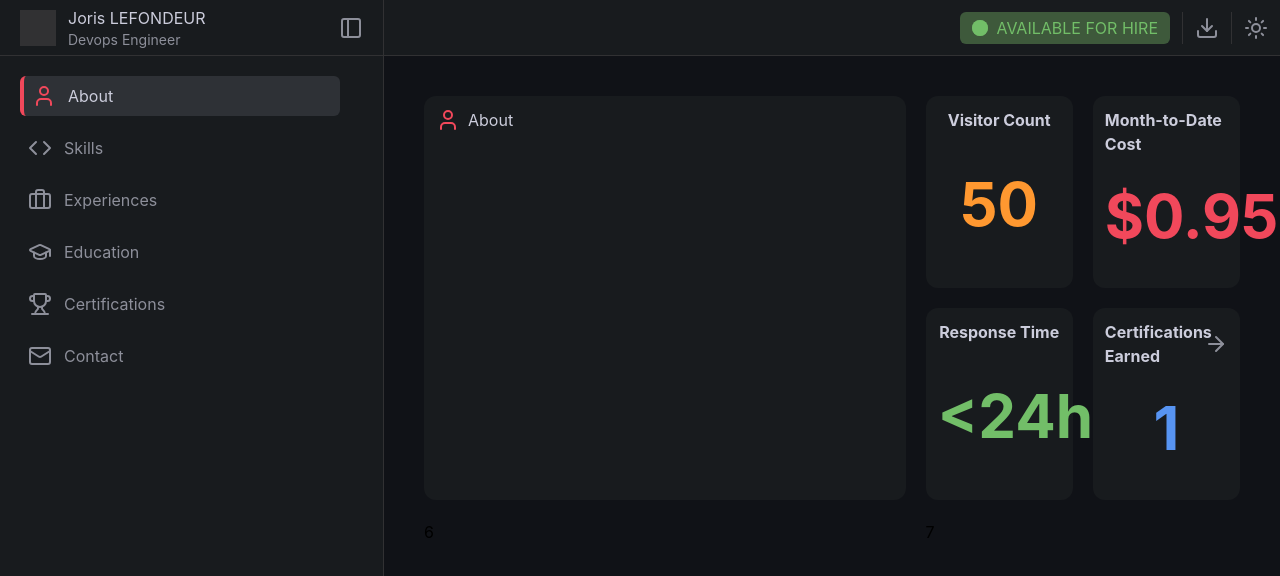
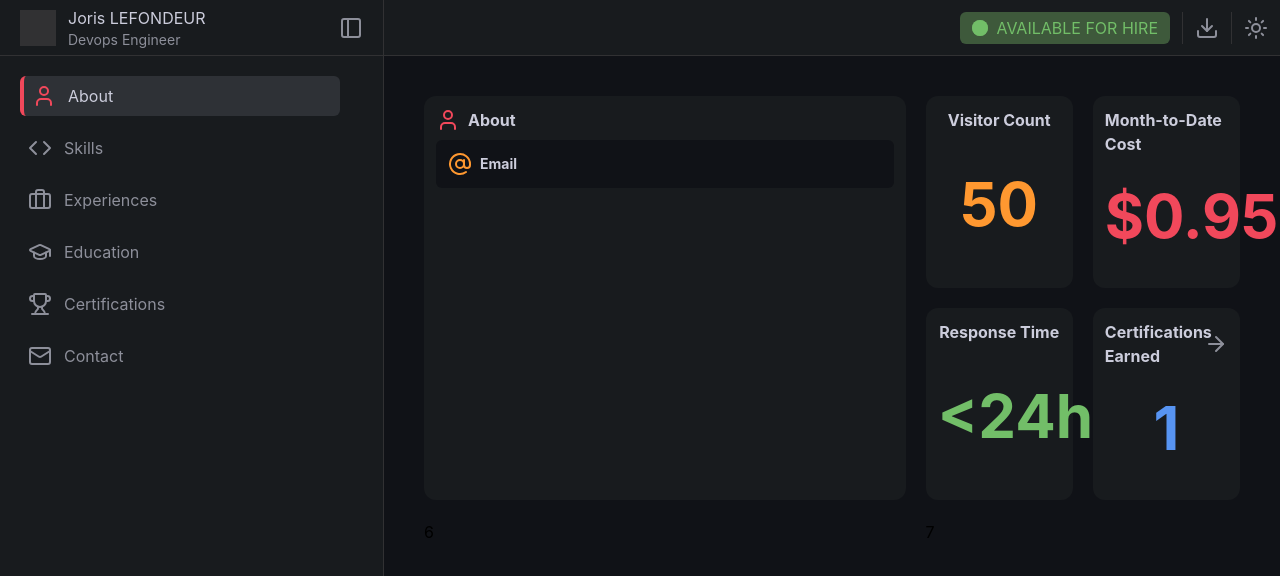
Before and after one commit to jlefonde/portfolio-frontend, a Vue app: page /about in a window 1280 px wide. Shown: the top 576 px of the page. Built offline with nearby package versions, Linux system fonts and the light colour scheme; the HTML template or start-up script is replaced by a standard one.

Commit message:
Added Title to About panel

```diff
--- a/src/components/Stat.vue
+++ b/src/components/Stat.vue
@@ -18,7 +18,7 @@ function redirectTo() {
 </script>
 
 <template>
-  <div class="bg-base-300 flex h-48 w-full flex-col items-center rounded-xl p-3">
+  <div class="bg-base-300 flex w-full flex-col items-center rounded-xl p-3">
     <div class="relative flex w-full items-center justify-center">
       <div class="text-base-50 font-bold">{{ name }}</div>
       <ArrowRight
--- a/src/views/About.vue
+++ b/src/views/About.vue
@@ -2,6 +2,7 @@
 import Stat from "../components/Stat.vue";
 import { routes } from "../router.ts";
 import { useRoute } from "vue-router";
+import { AtSignIcon } from "lucide-vue-next";
 
 const route = useRoute();
 const navRoute = routes.find((r) => r.path == route.path);
@@ -10,15 +11,28 @@ console.log(navRoute);
 
 <template>
   <div class="grid grid-cols-5 grid-rows-8 gap-5">
-    <div class="bg-base-300 col-span-3 row-span-4 flex gap-2 rounded-xl p-3">
-      <component :is="navRoute?.icon" :class="`stroke-${navRoute?.color}`"></component>
-      <div class="text-base-50">{{ route.name }}</div>
+    <div class="bg-base-300 col-span-3 row-span-4 flex flex-col gap-2 rounded-xl p-3">
+      <div class="flex gap-2">
+        <component :is="navRoute?.icon" :class="`stroke-${navRoute?.color}`"></component>
+        <div class="text-base-50 font-bold">{{ route.name }}</div>
+      </div>
+      <div class="bg-base-350 flex flex-col rounded-md p-3">
+        <div class="flex items-center gap-2">
+          <AtSignIcon class="stroke-orange-light" />
+          <div class="text-base-50 text-sm font-bold">Email</div>
+        </div>
+      </div>
     </div>
-    <Stat class="col-start-4 row-span-2" name="Visitor Count" value="50" colorClass="text-orange-light" />
-    <Stat class="col-start-5 row-span-2" name="Month-to-Date Cost" value="$0.95" colorClass="text-red-light" />
-    <Stat class="col-start-4 row-span-2 row-start-3" name="Response Time" value="<24h" colorClass="text-green-light" />
+    <Stat class="col-start-4 row-span-2 h-48" name="Visitor Count" value="50" colorClass="text-orange-light" />
+    <Stat class="col-start-5 row-span-2 h-48" name="Month-to-Date Cost" value="$0.95" colorClass="text-red-light" />
     <Stat
-      class="col-start-5 row-span-2 row-start-3"
+      class="col-start-4 row-span-2 row-start-3 h-48"
+      name="Response Time"
+      value="<24h"
+      colorClass="text-green-light"
+    />
+    <Stat
+      class="col-start-5 row-span-2 row-start-3 h-48"
       name="Certifications Earned"
       value="1"
       colorClass="text-blue-light"
```
